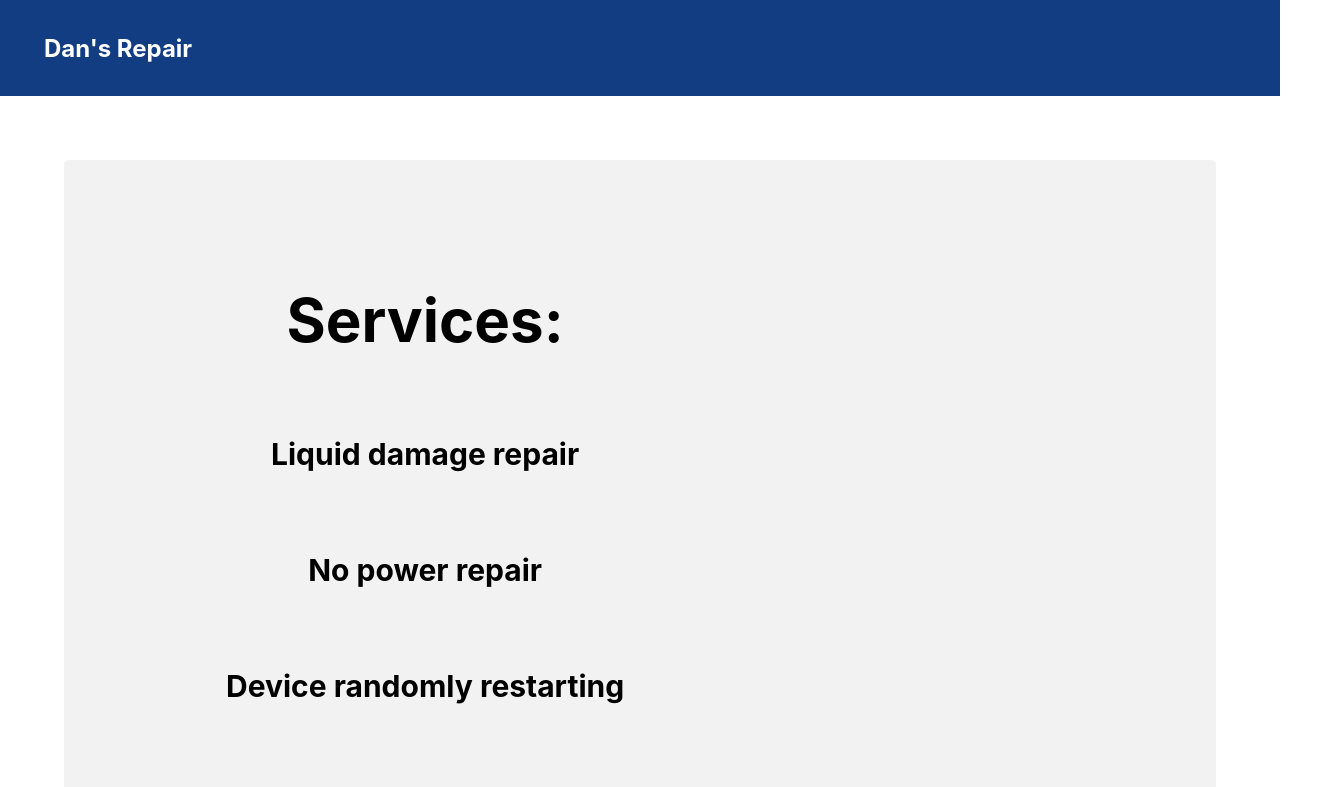
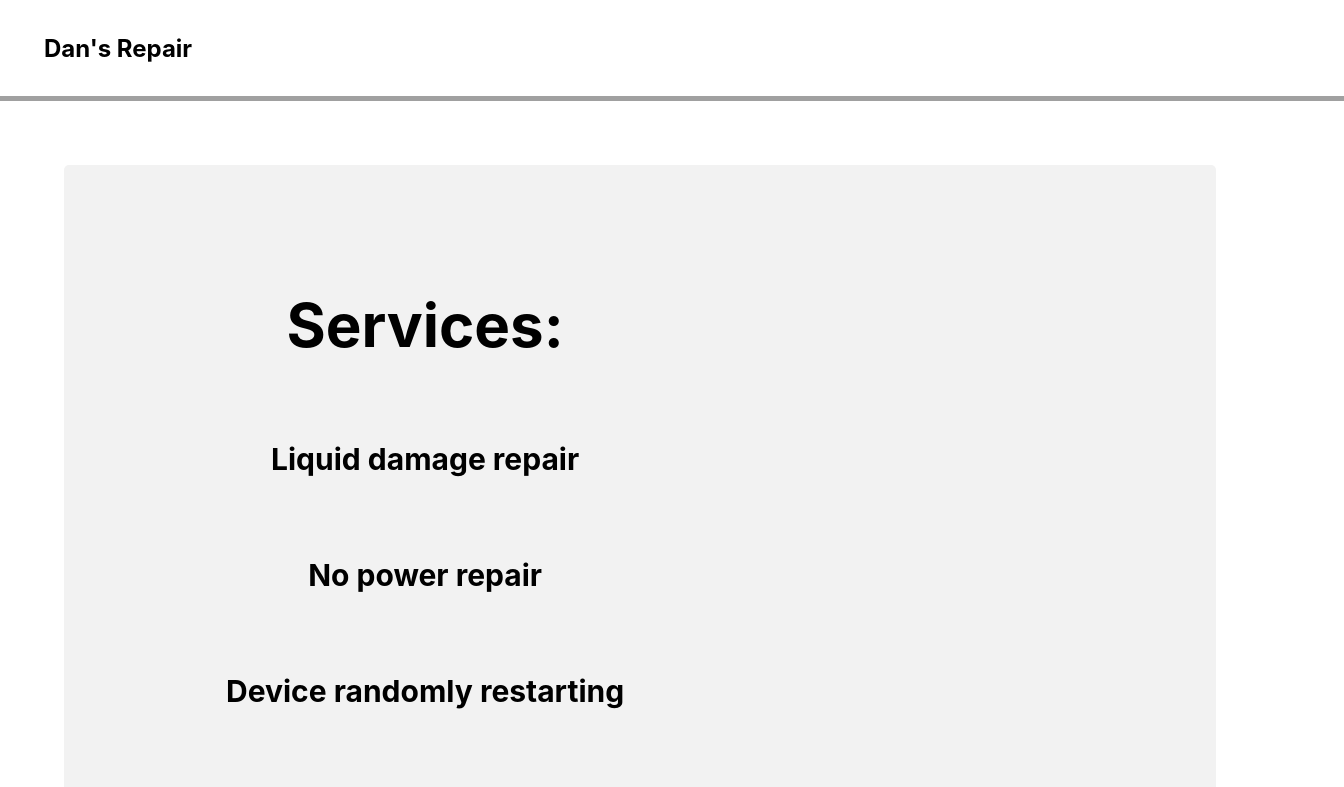
Before and after one commit to x-c-li/dan, a React (Create React App) app: page / in a window 1280 px wide. Shown: the top 787 px of the page, 1344 px wide, since content can reach past the window. Built offline with nearby package versions, Linux system fonts and the light colour scheme.

Commit message:
change colour and add bottom border

```diff
--- a/src/components/Navbar.scss
+++ b/src/components/Navbar.scss
@@ -1,7 +1,10 @@
 .Navbar {
-  background-color: #123d82;
+  background-color: white;
   padding: 0.5em 2em;
+  // margin: 0.5em 2em;
   height: 80px;
+  width: 100vw;
+  border-bottom: 5px solid rgb(160, 160, 160);
 
   //flexbox
   display: flex;
@@ -9,7 +12,7 @@
   align-items: center;
 
   //text related css
-  color: white;
+  color: black;
 
   .navbar-logo {
     font-size: x-large;
@@ -18,14 +21,14 @@
     margin: 0.5em;
   }
 
-  .navbar-links {
-    display: flex;
-    align-items: baseline;
-    align-items: center;
-    padding-left: 3em;
+  // .navbar-links {
+  //   display: flex;
+  //   align-items: baseline;
+  //   align-items: center;
+  //   padding-left: 3em;
 
-    .navbar-temp {
-      margin-left: 1em;
-    }
-  }
+  //   .navbar-temp {
+  //     margin-left: 1em;
+  //   }
+  //}
 }
```
